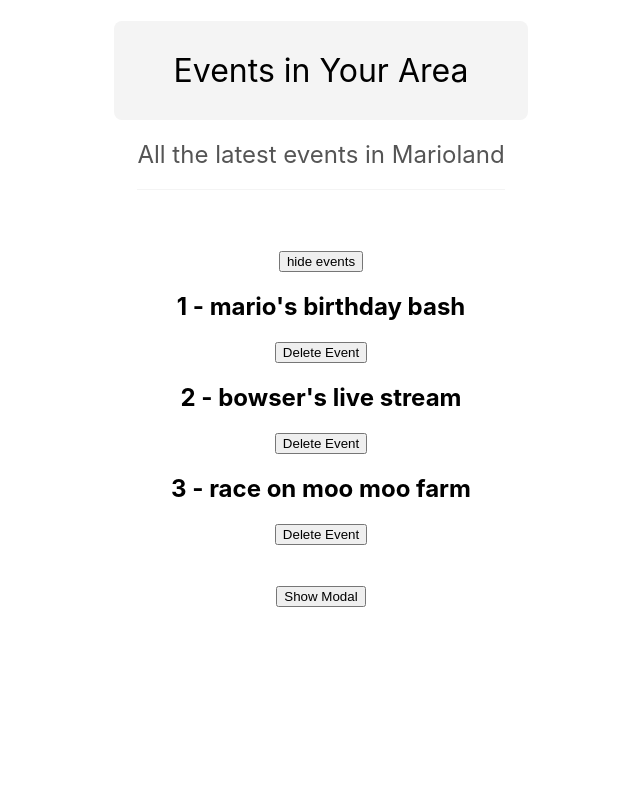
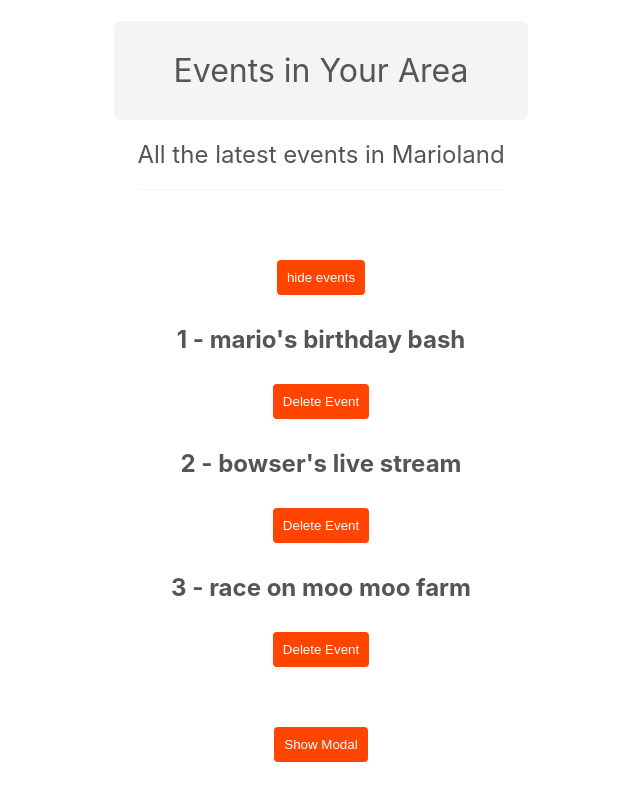
Before and after one commit to adamcope/my-react-app, a React (Create React App) app: page / in a window 1280 px wide. Shown: the whole page, without its empty margins (319-959 px from the left). Built offline with nearby package versions, Linux system fonts and the light colour scheme.

Commit message:
lesson 34

```diff
--- a/src/App.js
+++ b/src/App.js
@@ -1,8 +1,10 @@
+import './index.css'
 import "./App.css";
 import React, { useState } from "react";
 import Title from './components/Title'
 import Modal from './components/Modal'
 import EventList from './components/EventList'
+
 
 function App() {
   const [showModal, setShowModal] = useState(false)
--- a/src/index.css
+++ b/src/index.css
@@ -11,6 +11,19 @@ code {
   font-family: source-code-pro, Menlo, Monaco, Consolas, 'Courier New',
     monospace;
 }
+p, h1, h2 {
+  color: #555
+}
+button {
+  background: #ff4500;
+  color: #fff;
+  padding: 10px;
+  border: 0;
+  border-radius: 4px;
+  margin: 10px auto;
+  cursor: pointer;
+}
+
 .title {
   display: inline-block;
   padding: 30px 60px;
```
Also changed, not shown: src/components/EventList.js (line endings or trailing spaces).
